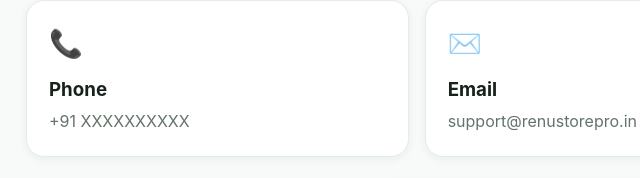
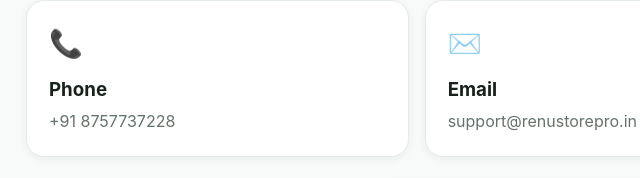
Before and after one commit to sona182008/Online.com, a plain HTML site: page contact.html in a window 1280 px wide. Shown: the part 224-402 px from the top of the page, 24-664 px from the left. Drawn offline with Linux system fonts and the light colour scheme.

Commit message:
Update contact information in contact.html

```diff
--- a/contact.html
+++ b/contact.html
@@ -1,7 +1,7 @@
 <!doctype html><html lang="en"><head><meta charset="utf-8"><meta name="viewport" content="width=device-width,initial-scale=1"><title>Contact | Renu Store Pro</title><link rel="icon" href="favicon.png"><link rel="stylesheet" href="style.css"><link rel="stylesheet" href="responsive.css"></head><body>
 <header class="header"><div class="container"><div class="logo"><a href="index.html">RenuStore</a></div><nav class="navbar" aria-label="Primary navigation"><a href="index.html">Home</a><a href="products.html">Products</a><a href="search.html">Search</a><a href="wishlist.html">Wishlist</a><a href="cart.html">Cart</a><a href="login.html">Login</a></nav><div class="header-actions"><a href="cart.html" class="cart-icon">🛒 <span class="cart-count">0</span></a><button class="menu-toggle" type="button" aria-label="Open navigation" aria-expanded="false">☰</button></div></div></header>
 <main class="search-page"><div class="container"><div class="page-title"><div><h1>Contact us</h1><p>We’re here to help with orders, products and delivery questions.</p></div></div>
-<div class="feature-grid"><article class="feature-card"><div class="icon">📞</div><h3>Phone</h3><p>+91 XXXXXXXXXX</p></article><article class="feature-card"><div class="icon">✉️</div><h3>Email</h3><p>support@renustorepro.in</p></article><article class="feature-card"><div class="icon">📍</div><h3>Location</h3><p>Jamshedpur, Jharkhand 831007</p></article></div>
+<div class="feature-grid"><article class="feature-card"><div class="icon">📞</div><h3>Phone</h3><p>+91 8757737228</p></article><article class="feature-card"><div class="icon">✉️</div><h3>Email</h3><p>support@renustorepro.in</p></article><article class="feature-card"><div class="icon">📍</div><h3>Location</h3><p>Jamshedpur, Jharkhand 831007</p></article></div>
 <div class="auth-box" style="max-width:760px;margin:24px auto 0"><h2>Send a message</h2><form id="contactForm"><div class="form-row"><div class="form-group"><label for="contactName">Name</label><input id="contactName" required></div><div class="form-group"><label for="contactEmail">Email</label><input id="contactEmail" type="email" required></div></div><div class="form-group"><label for="contactMessage">Message</label><textarea id="contactMessage" required></textarea></div><button class="auth-btn" type="submit">Send message</button></form></div></div></main>
 <footer class="footer"><div class="container"><div class="footer-content"><div class="footer-box"><h3>RenuStore</h3><p>Your trusted online grocery store.</p></div><div class="footer-box"><h3>Shop</h3><a href="products.html">Products</a><a href="cart.html">Cart</a></div><div class="footer-box"><h3>Support</h3><a href="faq.html">FAQs</a><a href="shipping-policy.html">Shipping Policy</a></div></div><p class="copyright">© 2026 Renu Store Pro. All Rights Reserved.</p></div></footer>
 <script src="app.js"></script><script src="cart.js"></script><script src="ui.js"></script><script>document.getElementById("contactForm").addEventListener("submit",e=>{e.preventDefault();showToast("Thanks! Your message has been received.");e.target.reset()});</script></body></html>
```
